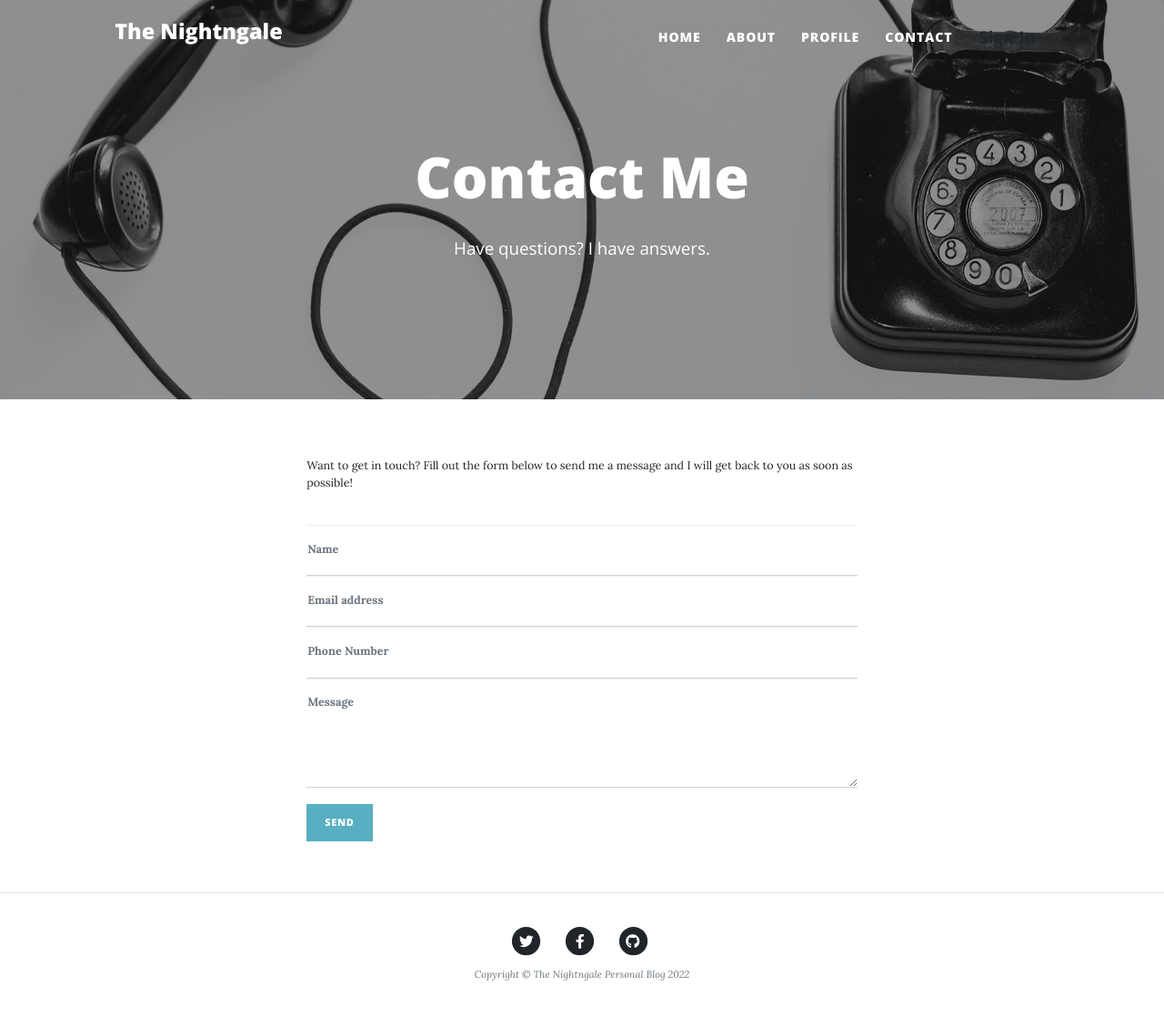
After one commit to Flokots/personal-blog, a Flask app: page /contact in a window 1280 px wide. The commit adds this page. Shown: the whole page at 91% size. Run offline with Flask 2, Linux system fonts and the light colour scheme; some libraries are stand-ins or nearby versions.

Commit message:
add about, contact pages

```diff
--- a/app/main/views.py
+++ b/app/main/views.py
@@ -17,6 +17,24 @@ def index():
   return render_template('index.html', quote=quote, title=title)
 
 
+@main.route('/about')
+def about():
+  '''
+  View page function that returns the about page and its data
+  '''
+  title = "About"
+  return render_template('about.html', title=title)
+
+
+@main.route('/contact')
+def contact():
+  '''
+  View page function that returns the contact page and its data
+  '''
+  title = "Contact"
+  return render_template('contact.html', title=title)
+
+
 @main.route('/blog/<int:id>')
 def blog(id):
   '''
--- /dev/null
+++ b/app/templates/contact.html
@@ -0,0 +1,148 @@
+{% extends 'base.html' %}
+
+<!--Styles block -->
+{% block styles %}
+{{super()}}
+<link rel="icon" type="image/x-icon" href="../static/assets/favicon.ico" />
+<link rel="apple-touch-icon" sizes="180x180" href="../static/assets/apple-touch-icon.png">
+<link rel="icon" type="image/png" sizes="32x32" href="../static/assets/favicon-32x32.png">
+<link rel="icon" type="image/png" sizes="16x16" href="../static/assets/favicon-16x16.png">
+<link rel="manifest" href="../static/assets/site.webmanifest">
+<!-- Font Awesome icons (free version)-->
+<script src="https://use.fontawesome.com/releases/v6.1.0/js/all.js" crossorigin="anonymous"></script>
+<!-- Google fonts-->
+<link href="https://fonts.googleapis.com/css?family=Lora:400,700,400italic,700italic" rel="stylesheet"
+    type="text/css" />
+<link
+    href="https://fonts.googleapis.com/css?family=Open+Sans:300italic,400italic,600italic,700italic,800italic,400,300,600,700,800"
+    rel="stylesheet" type="text/css" />
+<!-- Core theme CSS (includes Bootstrap)-->
+<link rel="stylesheet" href="{{url_for('static', filename='css/styles.css')}}">
+<!--Custom styles-->
+<link rel="stylesheet" href="{{url_for('static', filename='css/index.css')}}">
+{% endblock %}
+
+{% block content %}
+<body>
+    <!-- Page Header-->
+    <header class="masthead" style="background-image: url('../static/assets/img/contact-bg.jpg')">
+        <div class="container position-relative px-4 px-lg-5">
+            <div class="row gx-4 gx-lg-5 justify-content-center">
+                <div class="col-md-10 col-lg-8 col-xl-7">
+                    <div class="page-heading">
+                        <h1>Contact Me</h1>
+                        <span class="subheading">Have questions? I have answers.</span>
+                    </div>
+                </div>
+            </div>
+        </div>
+    </header>
+    <!-- Main Content-->
+    <main class="mb-4">
+        <div class="container px-4 px-lg-5">
+            <div class="row gx-4 gx-lg-5 justify-content-center">
+                <div class="col-md-10 col-lg-8 col-xl-7">
+                    <p>Want to get in touch? Fill out the form below to send me a message and I will get back to you as soon as possible!</p>
+                    <div class="my-5">
+                        <!-- * * * * * * * * * * * * * * *-->
+                        <!-- * * SB Forms Contact Form * *-->
+                        <!-- * * * * * * * * * * * * * * *-->
+                        <!-- This form is pre-integrated with SB Forms.-->
+                        <!-- To make this form functional, sign up at-->
+                        <!-- https://startbootstrap.com/solution/contact-forms-->
+                        <!-- to get an API token!-->
+                        <form id="contactForm" data-sb-form-api-token="API_TOKEN">
+                            <div class="form-floating">
+                                <input class="form-control" id="name" type="text" placeholder="Enter your name..." data-sb-validations="required" />
+                                <label for="name">Name</label>
+                                <div class="invalid-feedback" data-sb-feedback="name:required">A name is required.</div>
+                            </div>
+                            <div class="form-floating">
+                                <input class="form-control" id="email" type="email" placeholder="Enter your email..." data-sb-validations="required,email" />
+                                <label for="email">Email address</label>
+                                <div class="invalid-feedback" data-sb-feedback="email:required">An email is required.</div>
+                                <div class="invalid-feedback" data-sb-feedback="email:email">Email is not valid.</div>
+                            </div>
+                            <div class="form-floating">
+                                <input class="form-control" id="phone" type="tel" placeholder="Enter your phone number..." data-sb-validations="required" />
+                                <label for="phone">Phone Number</label>
+                                <div class="invalid-feedback" data-sb-feedback="phone:required">A phone number is required.</div>
+                            </div>
+                            <div class="form-floating">
+                                <textarea class="form-control" id="message" placeholder="Enter your message here..." style="height: 12rem" data-sb-validations="required"></textarea>
+                                <label for="message">Message</label>
+                                <div class="invalid-feedback" data-sb-feedback="message:required">A message is required.</div>
+                            </div>
+                            <br />
+                            <!-- Submit success message-->
+                            <!---->
+                            <!-- This is what your users will see when the form-->
+                            <!-- has successfully submitted-->
+                            <div class="d-none" id="submitSuccessMessage">
+                                <div class="text-center mb-3">
+                                    <div class="fw-bolder">Form submission successful!</div>
+                                    To activate this form, sign up at
+                                    <br />
+                                    <a href="https://startbootstrap.com/solution/contact-forms">https://startbootstrap.com/solution/contact-forms</a>
+                                </div>
+                            </div>
+                            <!-- Submit error message-->
+                            <!---->
+                            <!-- This is what your users will see when there is-->
+                            <!-- an error submitting the form-->
+                            <div class="d-none" id="submitErrorMessage"><div class="text-center text-danger mb-3">Error sending message!</div></div>
+                            <!-- Submit Button-->
+                            <button class="btn btn-primary text-uppercase disabled" id="submitButton" type="submit">Send</button>
+                        </form>
+                    </div>
+                </div>
+            </div>
+        </div>
+    </main>
+     <!-- Footer-->
+     <footer class="border-top">
+        <div class="container px-4 px-lg-5">
+            <div class="row gx-4 gx-lg-5 justify-content-center">
+                <div class="col-md-10 col-lg-8 col-xl-7">
+                    <ul class="list-inline text-center">
+                        <li class="list-inline-item">
+                            <a href="https://twitter.com/flokots">
+                                <span class="fa-stack fa-lg">
+                                    <i class="fas fa-circle fa-stack-2x"></i>
+                                    <i class="fab fa-twitter fa-stack-1x fa-inverse"></i>
+                                </span>
+                            </a>
+                        </li>
+                        <li class="list-inline-item">
+                            <a href="https://facebook.com/flokots">
+                                <span class="fa-stack fa-lg">
+                                    <i class="fas fa-circle fa-stack-2x"></i>
+                                    <i class="fab fa-facebook-f fa-stack-1x fa-inverse"></i>
+                                </span>
+                            </a>
+                        </li>
+                        <li class="list-inline-item">
+                            <a href="https://github.com/Flokots">
+                                <span class="fa-stack fa-lg">
+                                    <i class="fas fa-circle fa-stack-2x"></i>
+                                    <i class="fab fa-github fa-stack-1x fa-inverse"></i>
+                                </span>
+                            </a>
+                        </li>
+                    </ul>
+                    <div class="small text-center text-muted fst-italic">Copyright &copy; The Nightngale Personal Blog 2022</div>
+                </div>
+            </div>
+        </div>
+    </footer>
+    <!-- Bootstrap core JS-->
+    <script src="https://cdn.jsdelivr.net/npm/bootstrap@5.1.3/dist/js/bootstrap.bundle.min.js"></script>
+    <!-- Core theme JS-->
+    <script src="js/scripts.js"></script>
+    <!-- * * * * * * * * * * * * * * * * * * * * * * * * * * * * * * * * * * * * * * * *-->
+    <!-- * *                               SB Forms JS                               * *-->
+    <!-- * * Activate your form at https://startbootstrap.com/solution/contact-forms * *-->
+    <!-- * * * * * * * * * * * * * * * * * * * * * * * * * * * * * * * * * * * * * * * *-->
+    <script src="https://cdn.startbootstrap.com/sb-forms-latest.js"></script>
+</body>
+{% endblock %}
--- a/app/templates/navbar.html
+++ b/app/templates/navbar.html
@@ -7,10 +7,10 @@
       </button>
       <div class="collapse navbar-collapse" id="navbarResponsive">
           <ul class="navbar-nav ms-auto py-4 py-lg-0">
-              <li class="nav-item"><a class="nav-link px-lg-3 py-3 py-lg-4" href="index.html">Home</a></li>
-              <li class="nav-item"><a class="nav-link px-lg-3 py-3 py-lg-4" href="about.html">About</a></li>
-              <li class="nav-item"><a class="nav-link px-lg-3 py-3 py-lg-4" href="post.html">Sample Post</a></li>
-              <li class="nav-item"><a class="nav-link px-lg-3 py-3 py-lg-4" href="contact.html">Contact</a></li>
+              <li class="nav-item"><a class="nav-link px-lg-3 py-3 py-lg-4" href="/">Home</a></li>
+              <li class="nav-item"><a class="nav-link px-lg-3 py-3 py-lg-4" href="/about">About</a></li>
+              <li class="nav-item"><a class="nav-link px-lg-3 py-3 py-lg-4" href="/profile">Profile</a></li>
+              <li class="nav-item"><a class="nav-link px-lg-3 py-3 py-lg-4" href="/contact">Contact</a></li>
           </ul>
           <ul class="nav navbar-nav navbar-right">
               {% if current_user.is_authenticated %}
```
Also changed, not shown: app/templates/about.html (added, +100 -0 lines), app/templates/index.html (+36 -0 lines).
